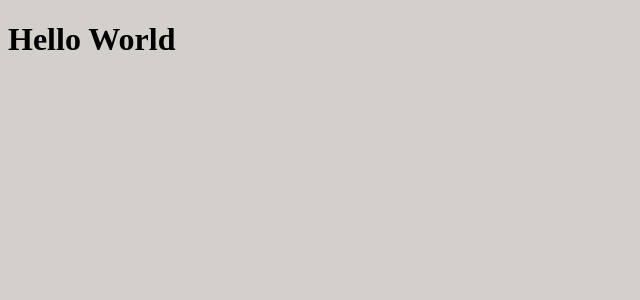
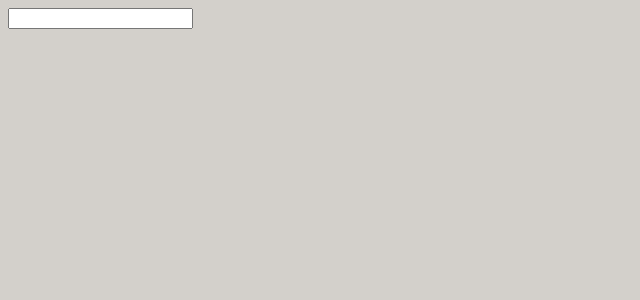
Before and after one commit to marion-ramos400/parkie, a Vue app: page / in a window 1280 px wide. Shown: the top 300 px of the page, without its empty margins (0-640 px from the left). Built offline with nearby package versions, Linux system fonts and the light colour scheme.

Commit message:
init TDD using vitest

```diff
--- a/client/src/assets/main.css
+++ b/client/src/assets/main.css
@@ -1,7 +1,5 @@
 
 @import './palette.css';
-
-
 
 body {
   background: var(--timberwolf);
--- a/client/src/components/Login/Login.vue
+++ b/client/src/components/Login/Login.vue
@@ -1,7 +1,9 @@
 <script setup>
 </script>
 <template>
-  <h1>Hello World</h1>
+  <form>
+    <input/>
+  </form>
 </template>
 <style>
 </style>
--- a/vite.config.js
+++ b/vite.config.js
@@ -15,4 +15,7 @@ export default defineConfig({
       '@': fileURLToPath(new URL('./src', import.meta.url))
     },
   },
+  test: {
+    environment: 'happy-dom'
+  },
 })
```
Also changed, not shown: package.json (+7 -2 lines), 2 other files (tests, documents, lock files or other folders).
